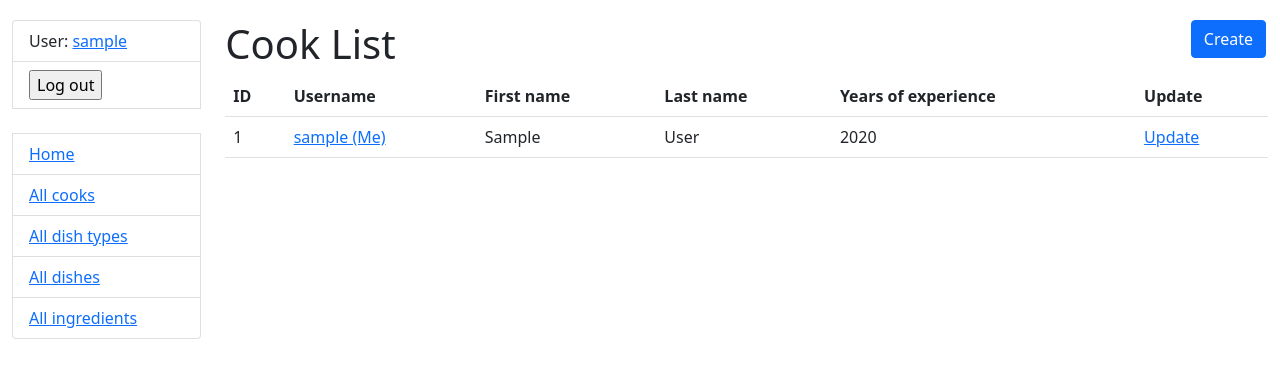
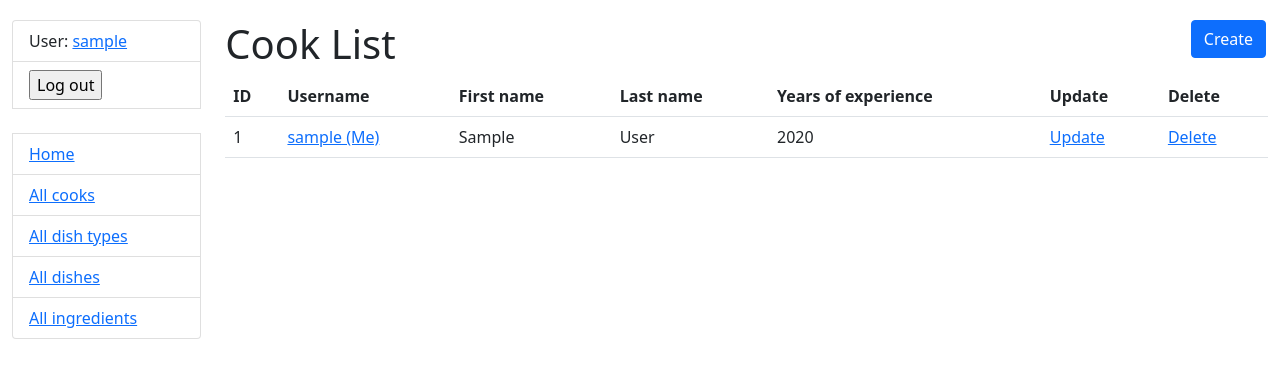
Before and after one commit to m1b0mb0/kitchen-management-system, a Django app: page /cooks/ in a window 1280 px wide. Shown: the top 378 px of the page. Run offline with Django 5.2, Linux system fonts and the light colour scheme; a user stored in the database is signed in; tables that the repository leaves empty hold one stand-in row (values such as "Sample post").

Commit message:
Add delete button to cook_list.html template

```diff
--- a/templates/kitchen/cook_list.html
+++ b/templates/kitchen/cook_list.html
@@ -14,6 +14,7 @@
       <th>Last name</th>
       <th>Years of experience</th>
       <th>Update</th>
+      <th>Delete</th>
     </tr>
   {% for cook in cook_list %}
     <tr>
@@ -25,6 +26,9 @@
       <td>
         <a href="{% url 'kitchen:cook-update' pk=cook.id %}">Update</a>
       </td>
+      <td>
+        <a href="{% url 'kitchen:cook-delete' pk=cook.id %}">Delete</a>
+      </td>
     </tr>
   {% endfor %}
 
```
